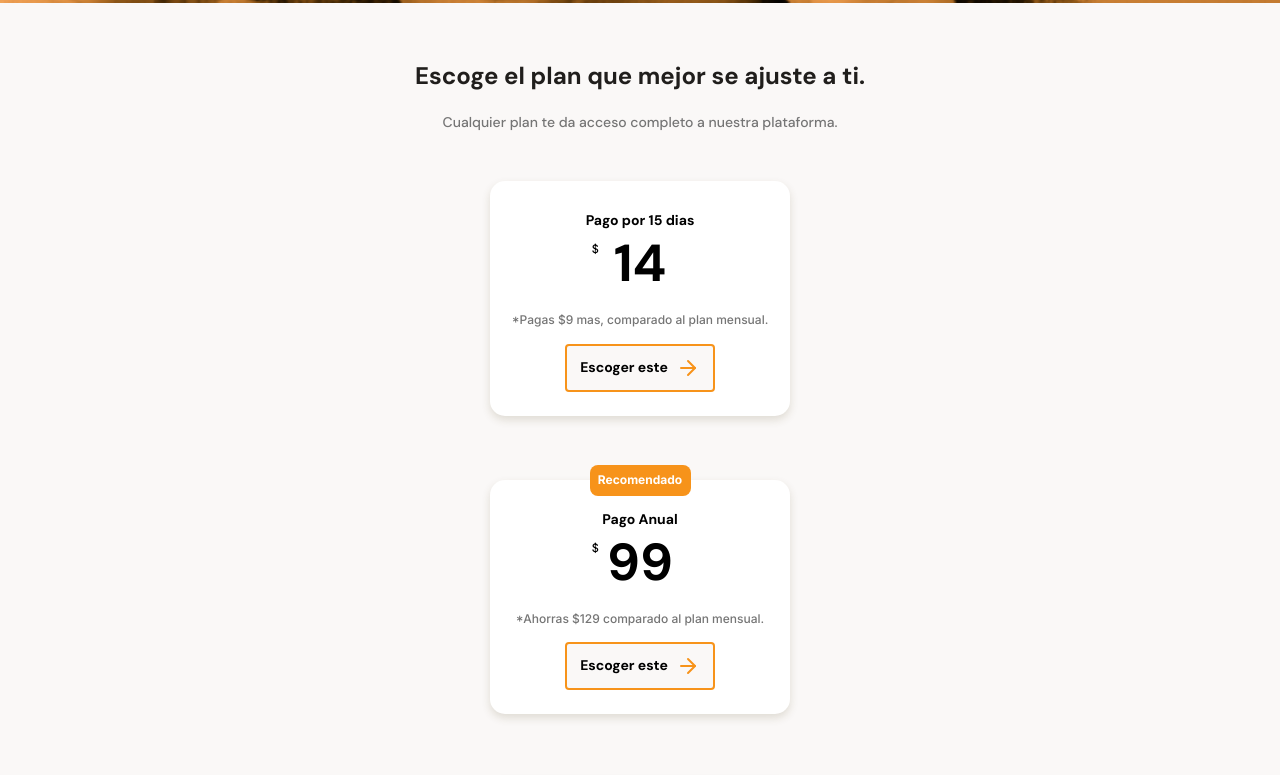
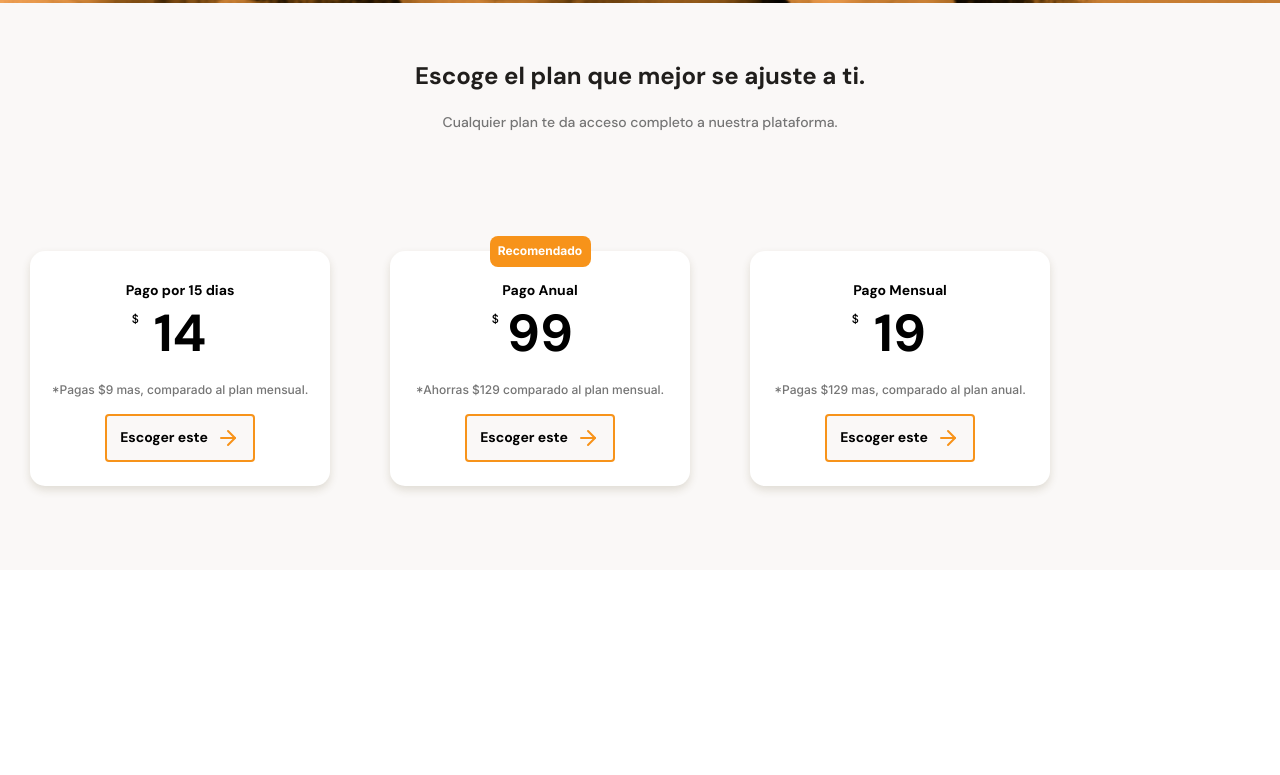
Before and after one commit to iJCode1/Bata-Bit, a plain HTML site: page index.html in a window 1280 px wide. Shown: the part 2830-3605 px from the top of the page. After the commit the page ends 3400 px from the top, so only its background shows below. Drawn offline with Linux system fonts and the light colour scheme.

Commit message:
Scroll horizontal a las cards de suscripciones

```diff
--- a/styles/style.css
+++ b/styles/style.css
@@ -572,3 +572,17 @@ main{
     vertical-align: middle;
     margin-left: .8rem;
 }
+
+/*------------- Scroll Horizontal -------------------*/
+.plans__container--slides{
+    display: flex;
+    padding: 2rem 0;
+    overflow-x: scroll; /*Trabajmos con el Overflow que genera horizontalmente*/
+    overscroll-behavior-x: contain;
+    scroll-snap-type: x proximity;
+}
+
+.plans__card--container{
+    scroll-snap-align: center;
+    margin: 50px 30px 0;
+}
```
